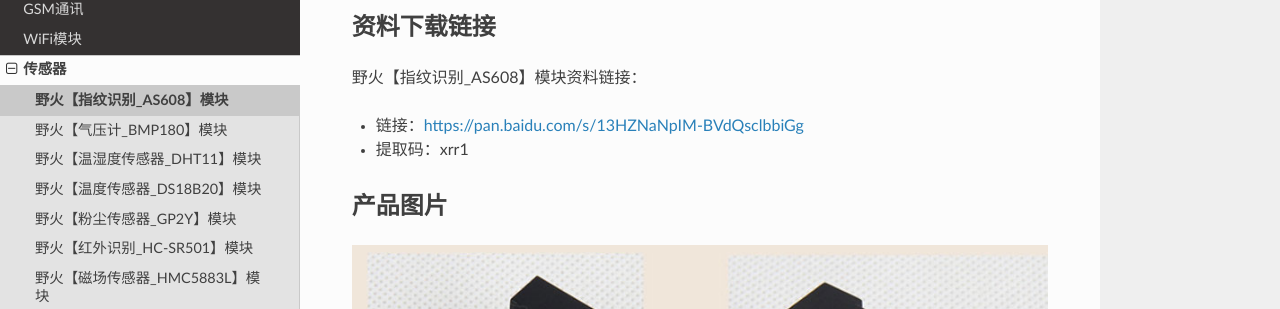
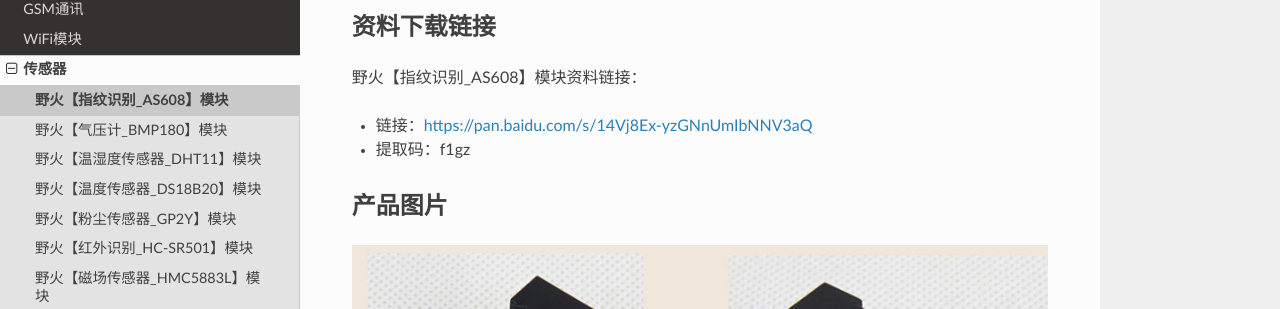
Before and after one commit to Embedfire/ebf_products, a Sphinx documentation site: the page built from documentation/module/sensor/as608.rst, in a window 1280 px wide and 1291 px high. Shown: the part 161-470 px from the top of the window. Built offline with Sphinx 7.4.7 and the Read the Docs theme 2.0.0, drawn with Linux system fonts in a browser that asks for light colours; pages that are not in the unit, such as notebooks, are missing from menus.

Commit message:
Update as608.rst

```diff
--- a/documentation/module/sensor/as608.rst
+++ b/documentation/module/sensor/as608.rst
@@ -7,8 +7,8 @@
 
 野火【指纹识别_AS608】模块资料链接：
 
-- 链接：https://pan.baidu.com/s/13HZNaNpIM-BVdQsclbbiGg
-- 提取码：xrr1
+- 链接：https://pan.baidu.com/s/14Vj8Ex-yzGNnUmIbNNV3aQ
+- 提取码：f1gz
 
 产品图片
 --------
```
